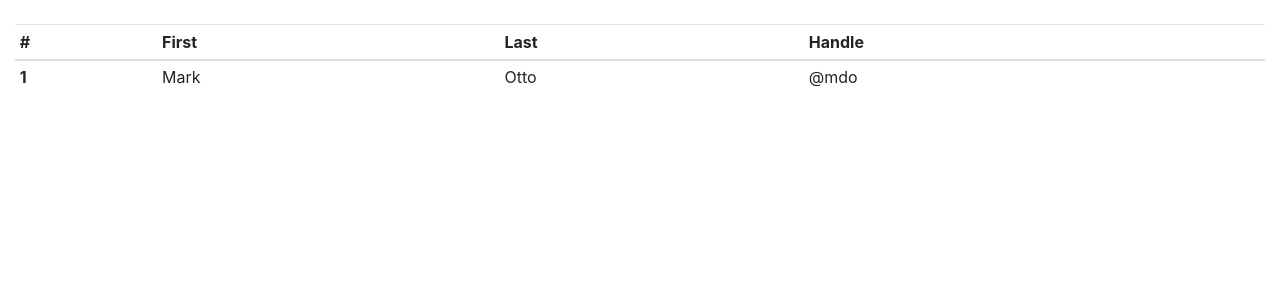
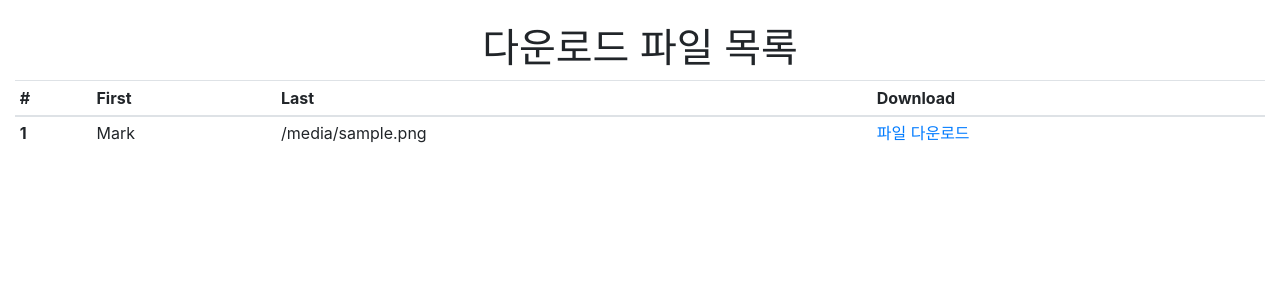
Before and after one commit to DarkScene/KFQ-Flask, a Flask app: template flaskTest/flaskjinja/templates/list.html in a window 1280 px wide. Shown: the part 56-356 px from the top of the page. Run offline with Flask 2, Linux system fonts and the light colour scheme; the template is opened without the code that fills it: most values are stand-ins (such as "Sample title", 1, 10 or a date in 2020); some libraries are stand-ins or nearby versions.

Commit message:
file upload Test 02 (make list)

```diff
--- a/flaskTest/flaskjinja/app.py
+++ b/flaskTest/flaskjinja/app.py
@@ -17,15 +17,29 @@ def upload():
     return render_template('upload.html')
 
 # 파일 업로드 처리
-@app.route('/fileUpload')
+@app.route('/fileUpload', methods=['POST'])
 def fileUpload():
     if request.method == 'POST':
         f = request.files['file']
         # 저장할 경로 + 파일명
-        dirname = os.path.dirname(__file__) + '/files' + f.filename
+        dirname = os.path.dirname(__file__) + '/files/' + f.filename
         print(dirname)
         f.save(dirname)
-    return redirect('/files/')
+    return redirect('/files')
+
+@app.route('/files')
+def list_files():
+    files = []
+    for filename in os.listdir(UPLOAD_DIRECTORY):
+        path = os.path.join(UPLOAD_DIRECTORY, filename)
+        # file이면 추가
+        if os.path.isfile(path):
+            files.append(filename)
+    return render_template('list.html', files=files)
+
+@app.route('/files/<path:path>')
+def get_file(path):
+    return send_from_directory(UPLOAD_DIRECTORY, path, as_attachment=True)
 
 if __name__ == '__main__':
     app.run(debug=True, port=8089)
--- a/flaskTest/flaskjinja/templates/list.html
+++ b/flaskTest/flaskjinja/templates/list.html
@@ -6,6 +6,7 @@
 
 {% block content %}
 <br>
+<h1 class="blcokquote text-center">다운로드 파일 목록</h1>
 <div class="container-fluid">
     <table class="table table-sm">
         <thead>
@@ -13,16 +14,18 @@
                 <th scope="col">#</th>
                 <th scope="col">First</th>
                 <th scope="col">Last</th>
-                <th scope="col">Handle</th>
+                <th scope="col">Download</th>
             </tr>
         </thead>
         <tbody>
+            {% for file in files %}
             <tr>
-                <th scope="row">1</th>
+                <th scope="row">{{loop.index}}</th>
                 <td>Mark</td>
-                <td>Otto</td>
-                <td>@mdo</td>
+                <td>{{file}}</td>
+                <td><a href="/files/{{file}}">파일 다운로드</a></td>
             </tr>
+            {% endfor %}
         </tbody>
     </table>
 </div>
```
Also changed, not shown: flaskTest/flaskjinja/files/list_bg.png (added), flaskTest/flaskjinja/files/sample.jpg (added).
